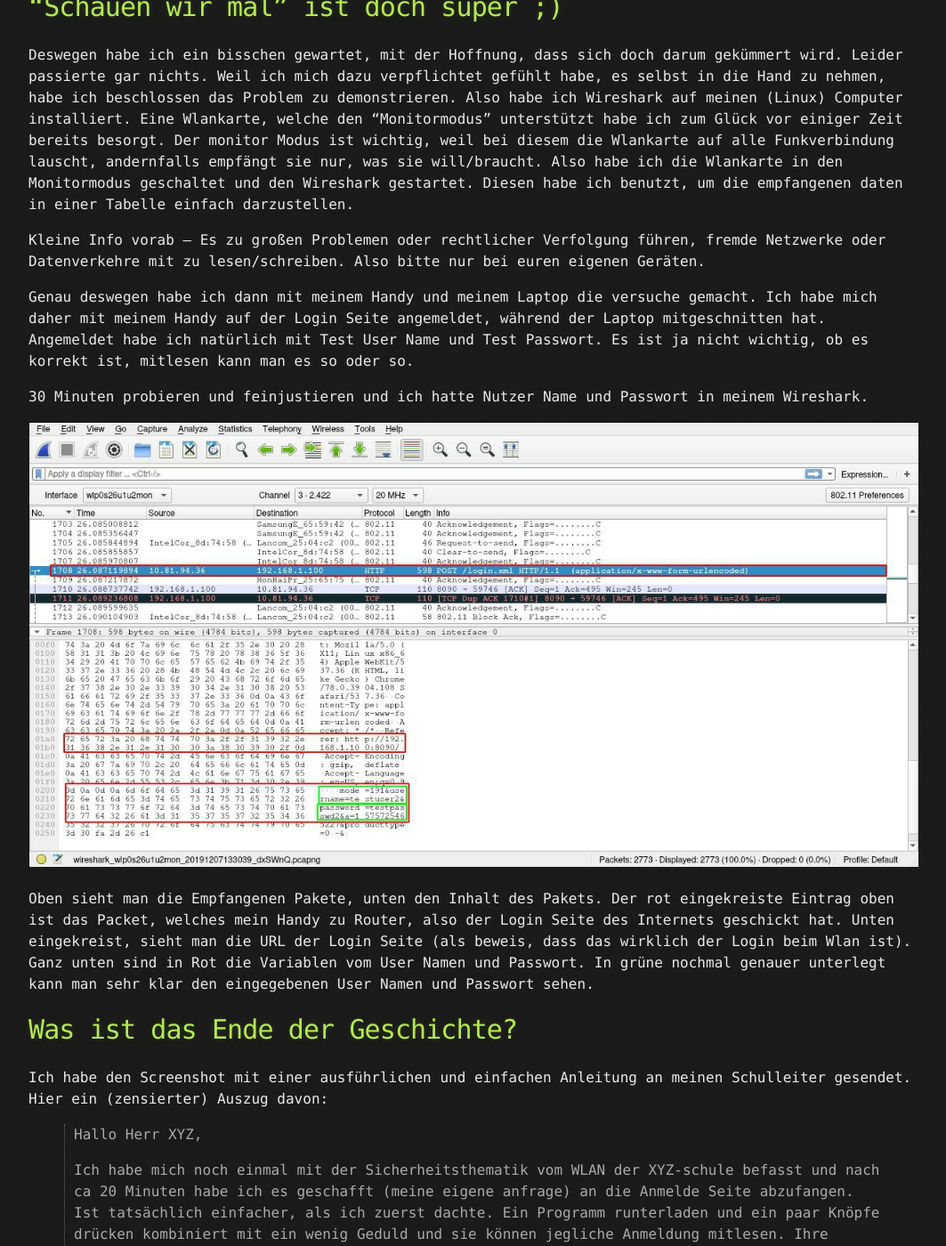
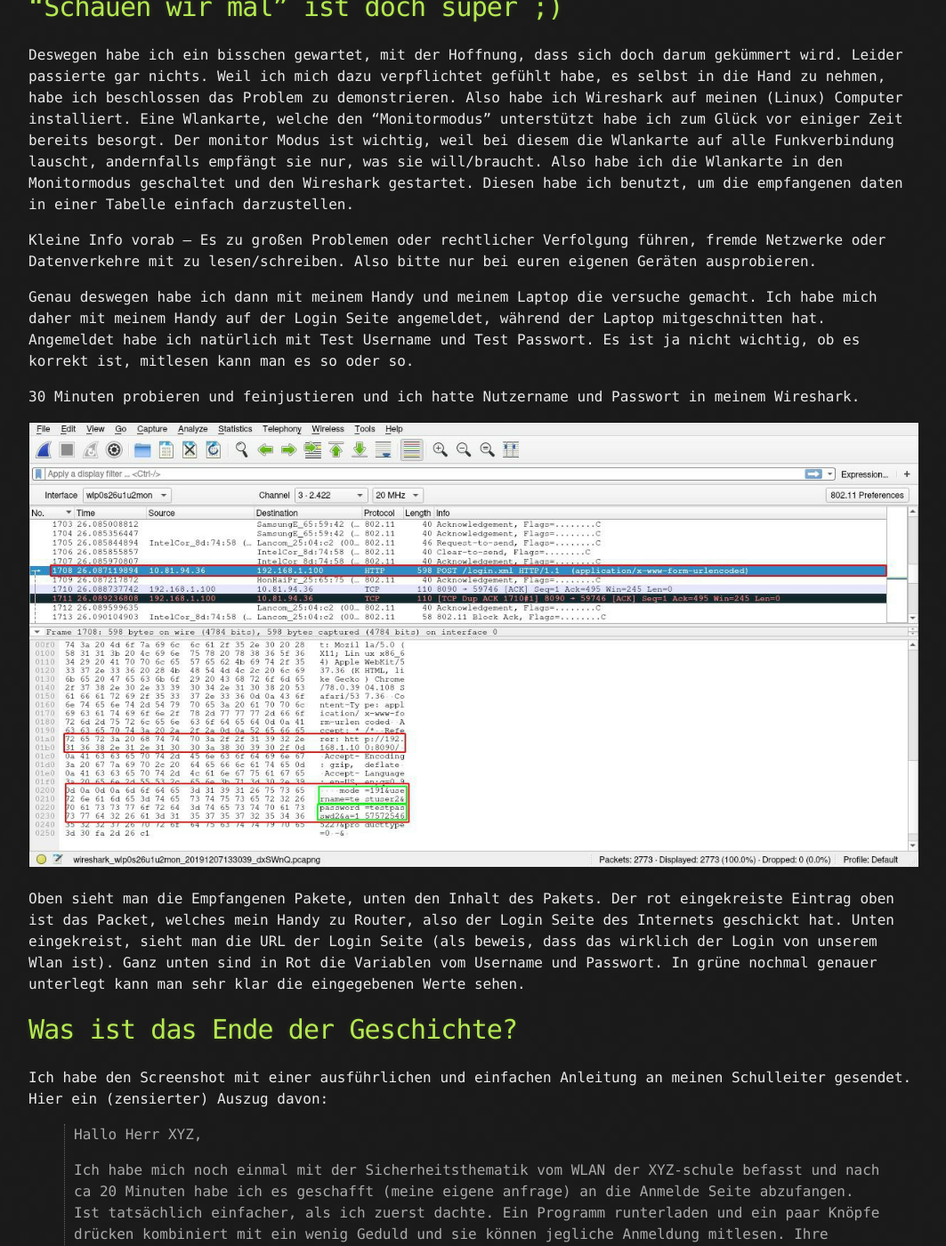
Before and after one commit to MCWertGaming/old-blog-05-2021, a Jekyll site: the page built from _posts/2020-03-22-Die-geschichte-wie-und-warum-ich-das-Wlan-meiner-Schule-gehackt-habe.md, in a window 1280 px wide and 1400 px high, scrolled down 744 px. Shown: the whole window at 89% size, without its empty margins (108-1171 px from the left). Built offline with Jekyll 4.4.1, drawn with Linux system fonts in a browser that asks for light colours.

Commit message:
fixed spelling misstakes in recent blogpost

```diff
--- a/_posts/2020-03-22-Die-geschichte-wie-und-warum-ich-das-Wlan-meiner-Schule-gehackt-habe.md
+++ b/_posts/2020-03-22-Die-geschichte-wie-und-warum-ich-das-Wlan-meiner-Schule-gehackt-habe.md
@@ -18,15 +18,15 @@
 
 Deswegen habe ich ein bisschen gewartet, mit der Hoffnung, dass sich doch darum gekümmert wird. Leider passierte gar nichts. Weil ich mich dazu verpflichtet gefühlt habe, es selbst in die Hand zu nehmen, habe ich beschlossen das Problem zu demonstrieren. Also habe ich Wireshark auf meinen (Linux) Computer installiert. Eine Wlankarte, welche den “Monitormodus” unterstützt habe ich zum Glück vor einiger Zeit bereits besorgt. Der monitor Modus ist wichtig, weil bei diesem die Wlankarte auf alle Funkverbindung lauscht, andernfalls empfängt sie nur, was sie will/braucht. Also habe ich die Wlankarte in den Monitormodus geschaltet und den Wireshark gestartet. Diesen habe ich benutzt, um die empfangenen daten in einer Tabelle einfach darzustellen.
 
-Kleine Info vorab – Es zu großen Problemen oder rechtlicher Verfolgung führen, fremde Netzwerke oder Datenverkehre mit zu lesen/schreiben. Also bitte nur bei euren eigenen Geräten.
+Kleine Info vorab – Es zu großen Problemen oder rechtlicher Verfolgung führen, fremde Netzwerke oder Datenverkehre mit zu lesen/schreiben. Also bitte nur bei euren eigenen Geräten ausprobieren.
 
-Genau deswegen habe ich dann mit meinem Handy und meinem Laptop die versuche gemacht. Ich habe mich daher mit meinem Handy auf der Login Seite angemeldet, während der Laptop mitgeschnitten hat. Angemeldet habe ich natürlich mit Test User Name und Test Passwort. Es ist ja nicht wichtig, ob es korrekt ist, mitlesen kann man es so oder so.
+Genau deswegen habe ich dann mit meinem Handy und meinem Laptop die versuche gemacht. Ich habe mich daher mit meinem Handy auf der Login Seite angemeldet, während der Laptop mitgeschnitten hat. Angemeldet habe ich natürlich mit Test Username und Test Passwort. Es ist ja nicht wichtig, ob es korrekt ist, mitlesen kann man es so oder so.
 
-30 Minuten probieren und feinjustieren und ich hatte Nutzer Name und Passwort in meinem Wireshark.
+30 Minuten probieren und feinjustieren und ich hatte Nutzername und Passwort in meinem Wireshark.
 
 ![](assets/wireshark_hack_screenshot.jpg)
 
-Oben sieht man die Empfangenen Pakete, unten den Inhalt des Pakets. Der rot eingekreiste Eintrag oben ist das Packet, welches mein Handy zu Router, also der Login Seite des Internets geschickt hat. Unten eingekreist, sieht man die URL der Login Seite (als beweis, dass das wirklich der Login beim Wlan ist). Ganz unten sind in Rot die Variablen vom User Namen und Passwort. In grüne nochmal genauer unterlegt kann man sehr klar den eingegebenen User Namen und Passwort sehen.
+Oben sieht man die Empfangenen Pakete, unten den Inhalt des Pakets. Der rot eingekreiste Eintrag oben ist das Packet, welches mein Handy zu Router, also der Login Seite des Internets geschickt hat. Unten eingekreist, sieht man die URL der Login Seite (als beweis, dass das wirklich der Login von unserem Wlan ist). Ganz unten sind in Rot die Variablen vom Username und Passwort. In grüne nochmal genauer unterlegt kann man sehr klar die eingegebenen Werte sehen.
 
 # Was ist das Ende der Geschichte?
 
```
